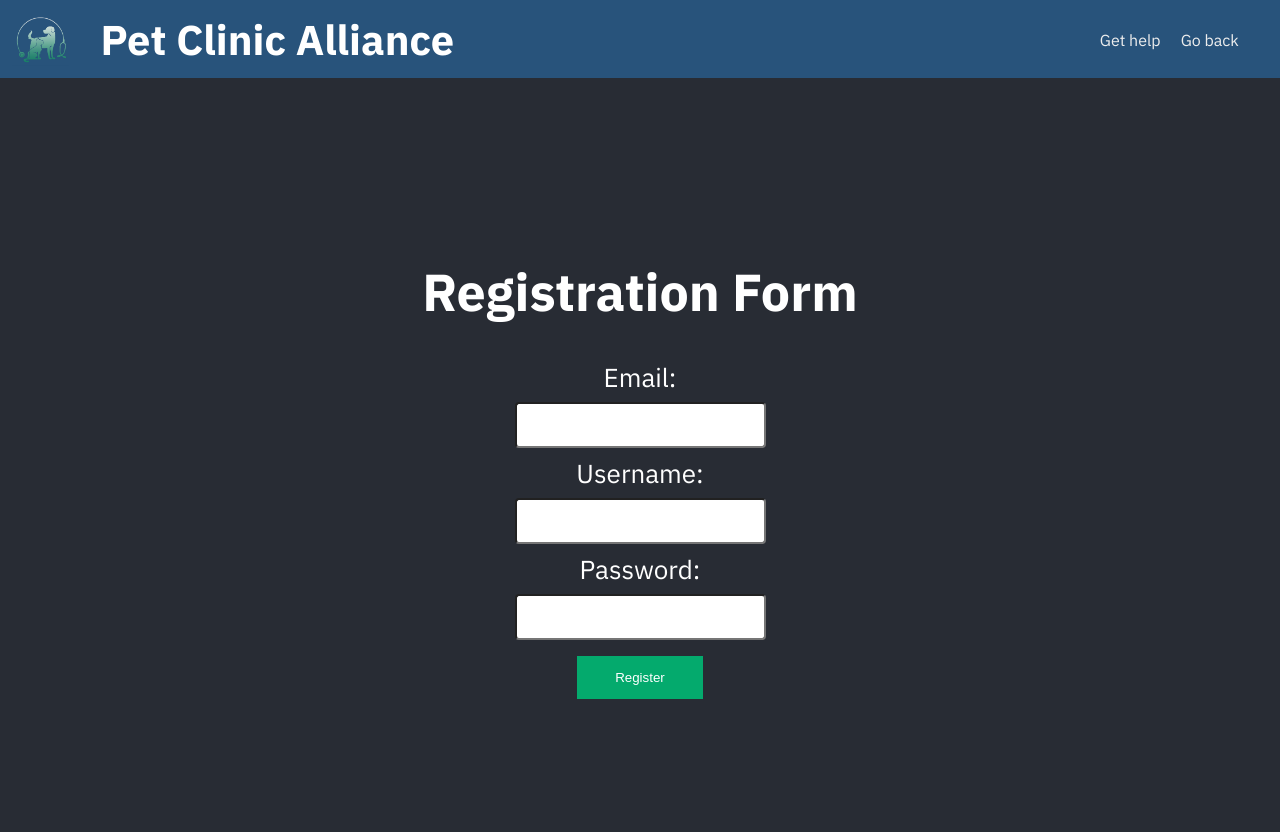
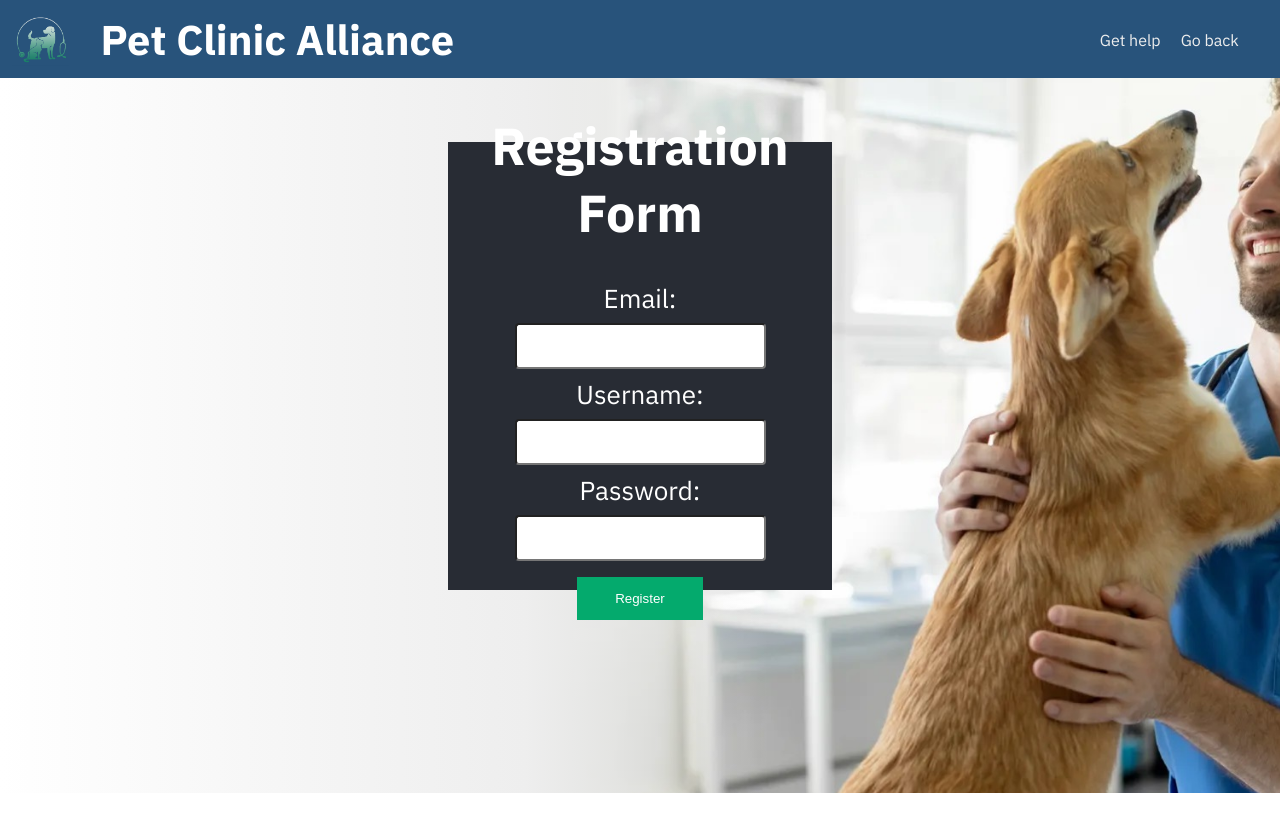
Before and after one commit to gfa-cc-after/StudyGroup_1_PET_Clinic_Frontend-main, a React (Vite) app: page /register in a window 1280 px wide. Shown: the top 832 px of the page. After the commit the page ends 800 px from the top, so only its background shows below. Built offline with nearby package versions, Linux system fonts and the light colour scheme; no server answers.

Commit message:
added pretty background to regform and loginpage

```diff
--- a/src/components/LoginForm.jsx
+++ b/src/components/LoginForm.jsx
@@ -37,6 +37,7 @@ const LoginForm = () => {
   }
 
   return (
+    <div className='prettybackground'>
       <div className="loginForm">
         <h1>Login</h1>
         <form onSubmit={handleLogin}>
@@ -66,6 +67,7 @@ const LoginForm = () => {
           <p style={{color: 'red'}}>{error ? error : ""}</p>
         </form>
       </div>
+    </div>
   );
 };
 
--- a/src/components/RegistrationForm.jsx
+++ b/src/components/RegistrationForm.jsx
@@ -37,6 +37,7 @@ const RegistrationForm = () => {
 
 
     return (
+        <div className='prettybackground'>
             <div className="registrationForm">
                 <h1>Registration Form</h1>
                 <form onSubmit={handleSubmit}>
@@ -58,6 +59,7 @@ const RegistrationForm = () => {
                     <p style={{color: 'red'}}>{error ? error : ""}</p>
                 </form>
             </div>
+        </div>
     );
 
 };
--- a/src/styles/style.css
+++ b/src/styles/style.css
@@ -4,6 +4,32 @@ body{
     font-family: 'IBM Plex Sans', sans-serif;
     margin: 0;
     padding: 0;
+
+}
+
+.prettybackground{
+    background-color: #EEEEEE;
+    font-family: 'IBM Plex Sans', sans-serif;
+    display: flex;
+    width: 100%;
+    height: 89.4vh;
+    overflow: hidden;
+    margin: 0;
+    padding: 0;
+    background-image: linear-gradient(90deg, rgba(255, 255, 255, 1) 0%, rgba(238, 238, 238, 1) 41%, rgba(238, 238, 238, 0) 60%, rgba(238, 238, 238, 0) 100%),
+        url('../assets/petclinic-hero.jpg');
+    background-repeat: no-repeat;
+    background-attachment: fixed;
+    background-size: cover;
+}
+
+@media only screen and (max-width: 780px) {
+    .prettybackground {
+        background-image: url('../assets/petclinic-hero-small.jpg');
+        background-repeat: no-repeat;
+        background-attachment: fixed;
+        background-size: cover;
+    }
 }
 
 .landingbody
@@ -273,13 +299,18 @@ section.services {
 .loginForm {
     text-align: center;
     background-color: #282c34;
-    min-height: 100vh;
+    height:35vw;
+    width:30vw;
+    margin-left: auto;
+    margin-right: auto;
+    margin-top: 5vw;
     display: flex;
     flex-direction: column;
     align-items: center;
     justify-content: center;
     font-size: calc(10px + 2vmin);
     color: white;
+
 }
 
 
```
Lines whose indentation alone changed are shown as unchanged.
